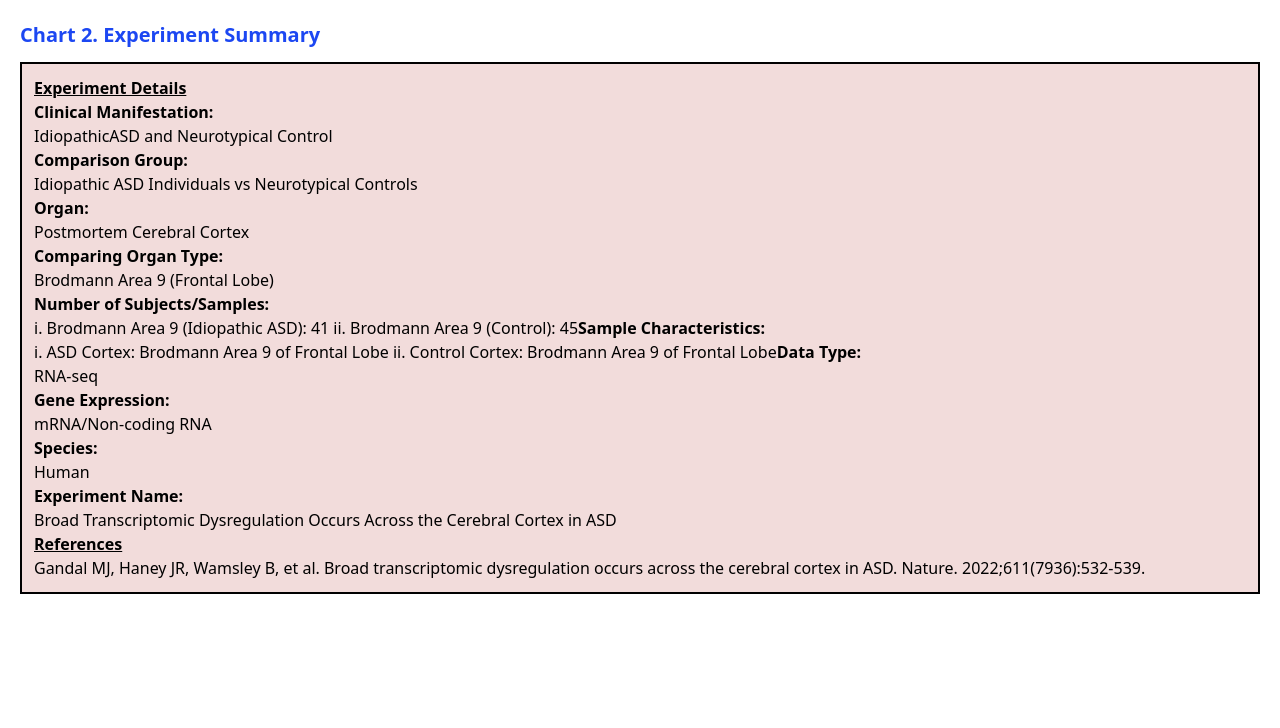
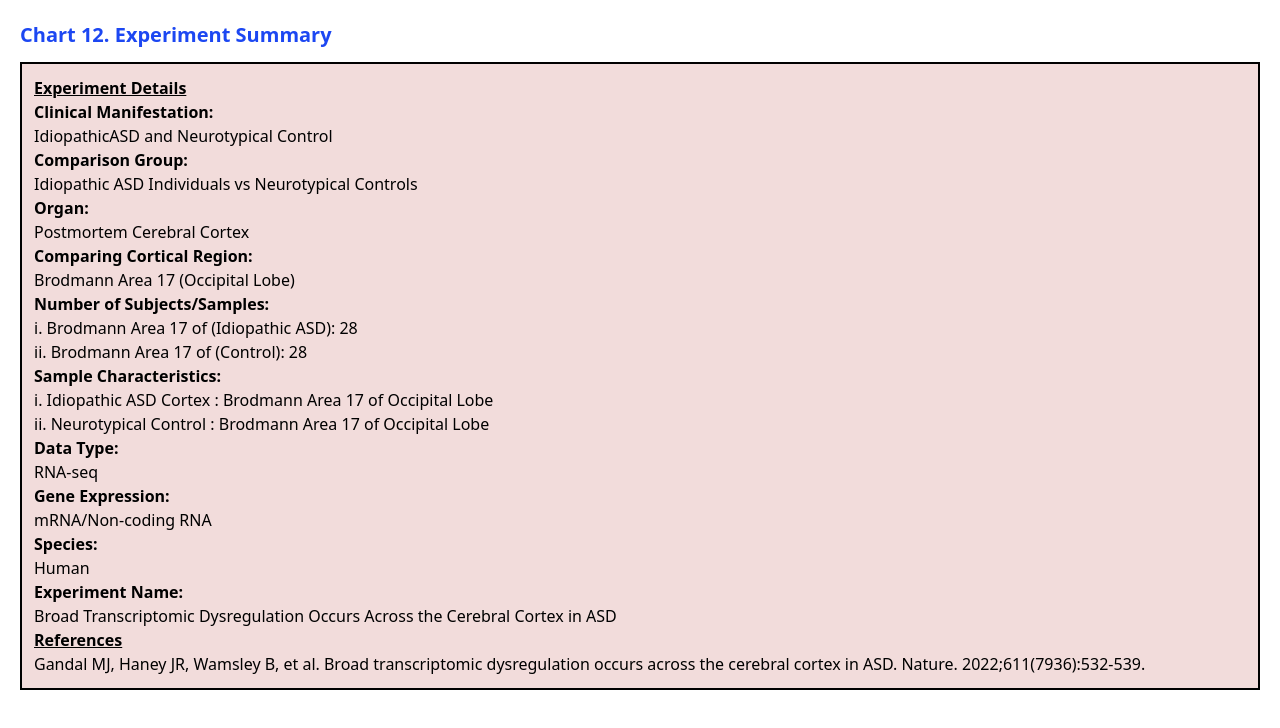
Before and after one commit to faizulislamfair/targan-database, a Next.js app: page /chart12 in a window 1280 px wide. Shown: the top 728 px of the page. Built offline with nearby package versions, Linux system fonts and the light colour scheme.

Commit message:
feat: chart7 to 12 contents added

```diff
--- a/pages/chart10.js
+++ b/pages/chart10.js
@@ -5,7 +5,7 @@ const chart10 = () => {
         <div className='p-5'>
 
             <div className='text-[#1C47F2] font-bold text-[20px]'>
-                Chart 2. Experiment Summary
+                Chart 10. Experiment Summary
             </div>
 
             <div className="bg-[#F2DCDB] p-3 border-2 border-black mt-3">
@@ -16,15 +16,15 @@ const chart10 = () => {
                 Idiopathic ASD Individuals vs Neurotypical Controls <br />
                 <b>Organ: </b> <br />
                 Postmortem Cerebral Cortex <br />
-                <b>Comparing Organ Type: </b> <br />
-                Brodmann Area 9 (Frontal Lobe) <br />
+                <b>Comparing Cortical Region: </b> <br />
+                Brodmann Area 7 (Parietal Lobe) <br />
                 <b>Number of Subjects/Samples: </b> <br />
-                i. Brodmann Area 9 (Idiopathic ASD): 41
-                ii. Brodmann Area 9 (Control): 45
+                i. Brodmann Area 7 (Idiopathic ASD): 35 <br />
+                ii. Brodmann Area 7 (Control): 29 <br />
 
                 <b>Sample Characteristics: </b> <br />
-                i. ASD Cortex: Brodmann Area 9 of Frontal Lobe
-                ii. Control Cortex: Brodmann Area 9 of Frontal Lobe
+                i. Idiopathic ASD Cortex : Brodmann Area 7 of Parietal Lobe <br />
+                ii. Neurotypical Control : Brodmann Area 7 of Parietal Lobe <br />
 
                 <b>Data Type: </b> <br />
                 RNA-seq <br />
--- a/pages/chart11.js
+++ b/pages/chart11.js
@@ -16,15 +16,15 @@ const chart11 = () => {
                 Idiopathic ASD Individuals vs Neurotypical Controls <br />
                 <b>Organ: </b> <br />
                 Postmortem Cerebral Cortex <br />
-            <b>Comparing Organ Type: </b> <br />
-            Brodmann Area 9 (Frontal Lobe) <br />
+                <b>Comparing Cortical Region: </b> <br />
+                Brodmann Area 39/40 (Parietal Lobe) <br />
                 <b>Number of Subjects/Samples: </b> <br />
-            i. Brodmann Area 9 (Idiopathic ASD): 41
-            ii. Brodmann Area 9 (Control): 45
+                i. Brodmann Area 39/40 (Idiopathic ASD): 31 <br />
+                ii. Brodmann Area 39/40 o(Control): 32 <br />
 
                 <b>Sample Characteristics: </b> <br />
-            i. ASD Cortex: Brodmann Area 9 of Frontal Lobe
-            ii. Control Cortex: Brodmann Area 9 of Frontal Lobe
+                i. ASD Cortex: Brodmann Area 39/40 of Parietal Lobe <br />
+                ii. Control Cortex: Brodmann Area 39/40 of Parietal Lobe <br />
 
                 <b>Data Type: </b> <br />
                 RNA-seq <br />
--- a/pages/chart12.js
+++ b/pages/chart12.js
@@ -5,7 +5,7 @@ const chart12 = () => {
         <div className='p-5'>
 
             <div className='text-[#1C47F2] font-bold text-[20px]'>
-                Chart 2. Experiment Summary
+                Chart 12. Experiment Summary
             </div>
 
             <div className="bg-[#F2DCDB] p-3 border-2 border-black mt-3">
@@ -16,15 +16,17 @@ const chart12 = () => {
                 Idiopathic ASD Individuals vs Neurotypical Controls <br />
                 <b>Organ: </b> <br />
                 Postmortem Cerebral Cortex <br />
-                <b>Comparing Organ Type: </b> <br />
-                Brodmann Area 9 (Frontal Lobe) <br />
+                <b>Comparing Cortical Region: </b> <br />
+                Brodmann Area 17 (Occipital Lobe) <br />
                 <b>Number of Subjects/Samples: </b> <br />
-                i. Brodmann Area 9 (Idiopathic ASD): 41
-                ii. Brodmann Area 9 (Control): 45
+                i. Brodmann Area 17 of (Idiopathic ASD): 28 <br />
+                ii. Brodmann Area 17 of (Control): 28 <br />
+
 
                 <b>Sample Characteristics: </b> <br />
-                i. ASD Cortex: Brodmann Area 9 of Frontal Lobe
-                ii. Control Cortex: Brodmann Area 9 of Frontal Lobe
+                i. Idiopathic ASD Cortex : Brodmann Area 17 of Occipital Lobe <br />
+                ii. Neurotypical Control : Brodmann Area 17 of Occipital Lobe <br />
+
 
                 <b>Data Type: </b> <br />
                 RNA-seq <br />
--- a/pages/chart6.js
+++ b/pages/chart6.js
@@ -16,7 +16,7 @@ const chart6 = () => {
                 Idiopathic ASD Individuals vs Neurotypical Controls <br />
                 <b>Organ: </b> <br />
                 Postmortem Cerebral Cortex <br />
-                <b>Comparing Organ Type: </b> <br />
+                <b>Comparing Cortical Region: </b> <br />
                 Brodmann Area 9 (Frontal Lobe) <br />
                 <b>Number of Subjects/Samples: </b> <br />
                 i. Brodmann Area 38 (Idiopathic ASD): 26 <br />
--- a/pages/chart7.js
+++ b/pages/chart7.js
@@ -5,7 +5,7 @@ const chart7 = () => {
         <div className='p-5'>
 
             <div className='text-[#1C47F2] font-bold text-[20px]'>
-                Chart 2. Experiment Summary
+                Chart 7. Experiment Summary
             </div>
 
             <div className="bg-[#F2DCDB] p-3 border-2 border-black mt-3">
@@ -16,15 +16,15 @@ const chart7 = () => {
                 Idiopathic ASD Individuals vs Neurotypical Controls <br />
                 <b>Organ: </b> <br />
                 Postmortem Cerebral Cortex <br />
-                <b>Comparing Organ Type: </b> <br />
-                Brodmann Area 9 (Frontal Lobe) <br />
+                <b>Comparing Cortical Region: </b> <br />
+                Brodmann Area 20/37 (Temporal Lobe) <br />
                 <b>Number of Subjects/Samples: </b> <br />
-                i. Brodmann Area 9 (Idiopathic ASD): 41
-                ii. Brodmann Area 9 (Control): 45
+                i. Brodmann Area 20/37 (Idiopathic ASD): 22 <br />
+                ii. Brodmann Area 20/37 (Control): 26 <br />
 
                 <b>Sample Characteristics: </b> <br />
-                i. ASD Cortex: Brodmann Area 9 of Frontal Lobe
-                ii. Control Cortex: Brodmann Area 9 of Frontal Lobe
+                i. ASD Cortex: Brodmann Area 20/37 of Temporal Lobe <br />
+                ii. Control Cortex: Brodmann Area 20/37 of Temporal Lobe <br />
 
                 <b>Data Type: </b> <br />
                 RNA-seq <br />
--- a/pages/chart8.js
+++ b/pages/chart8.js
@@ -5,7 +5,7 @@ const chart8 = () => {
         <div className='p-5'>
 
             <div className='text-[#1C47F2] font-bold text-[20px]'>
-                Chart 2. Experiment Summary
+                Chart 8. Experiment Summary
             </div>
 
             <div className="bg-[#F2DCDB] p-3 border-2 border-black mt-3">
@@ -16,15 +16,15 @@ const chart8 = () => {
                 Idiopathic ASD Individuals vs Neurotypical Controls <br />
                 <b>Organ: </b> <br />
                 Postmortem Cerebral Cortex <br />
-                <b>Comparing Organ Type: </b> <br />
-                Brodmann Area 9 (Frontal Lobe) <br />
+                <b>Comparing Cortical Region: </b> <br />
+                Brodmann Area 3/1/2/5 (Parietal Lobe) <br />
                 <b>Number of Subjects/Samples: </b> <br />
-                i. Brodmann Area 9 (Idiopathic ASD): 41
-                ii. Brodmann Area 9 (Control): 45
+                i. Brodmann Area 3/1/2/5 (Idiopathic ASD): 30 <br />
+                ii. Brodmann Area 3/1/2/5 (Control): 23 <br />
 
                 <b>Sample Characteristics: </b> <br />
-                i. ASD Cortex: Brodmann Area 9 of Frontal Lobe
-                ii. Control Cortex: Brodmann Area 9 of Frontal Lobe
+                i. ASD Cortex: Brodmann Area 3/1/2/5 of Parietal Lobe <br />
+                ii. Control Cortex: Brodmann Area 3/1/2/5 of Parietal Lobe <br />
 
                 <b>Data Type: </b> <br />
                 RNA-seq <br />
--- a/pages/chart9.js
+++ b/pages/chart9.js
@@ -5,7 +5,7 @@ const chart9 = () => {
         <div className='p-5'>
 
             <div className='text-[#1C47F2] font-bold text-[20px]'>
-                Chart 2. Experiment Summary
+                Chart 9. Experiment Summary
             </div>
 
             <div className="bg-[#F2DCDB] p-3 border-2 border-black mt-3">
@@ -16,15 +16,16 @@ const chart9 = () => {
                 Idiopathic ASD Individuals vs Neurotypical Controls <br />
                 <b>Organ: </b> <br />
                 Postmortem Cerebral Cortex <br />
-                <b>Comparing Organ Type: </b> <br />
-                Brodmann Area 9 (Frontal Lobe) <br />
+                <b>Comparing Cortical Region: </b> <br />
+                Brodmann Area 3/1/2/5 (Parietal Lobe) <br />
                 <b>Number of Subjects/Samples: </b> <br />
-                i. Brodmann Area 9 (Idiopathic ASD): 41
-                ii. Brodmann Area 9 (Control): 45
+                i. Brodmann Area 3/1/2/5 (Idiopathic ASD): 30 <br />
+                ii. Brodmann Area 3/1/2/5 (Control): 23 <br />
+
 
                 <b>Sample Characteristics: </b> <br />
-                i. ASD Cortex: Brodmann Area 9 of Frontal Lobe
-                ii. Control Cortex: Brodmann Area 9 of Frontal Lobe
+                i. ASD Cortex: Brodmann Area 3/1/2/5 of Parietal Lobe <br />
+                ii. Control Cortex: Brodmann Area 3/1/2/5 of Parietal Lobe <br />
 
                 <b>Data Type: </b> <br />
                 RNA-seq <br />
```
Lines whose indentation alone changed are shown as unchanged.
